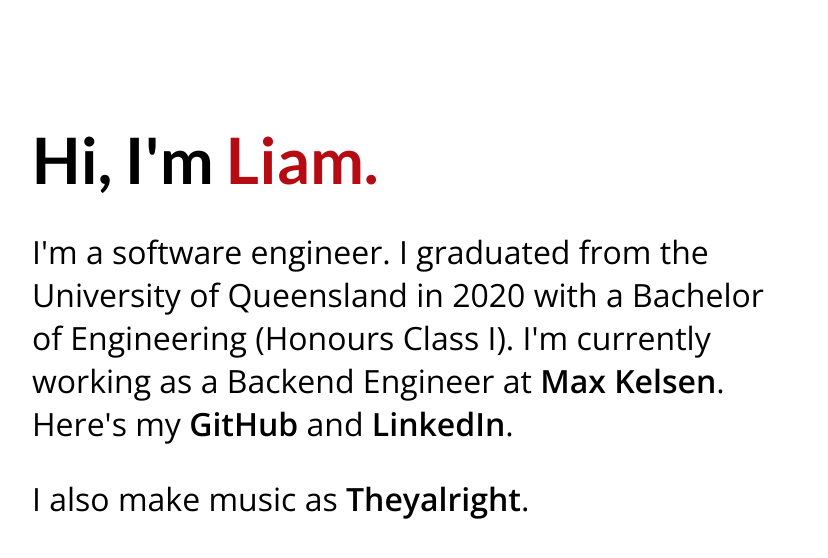
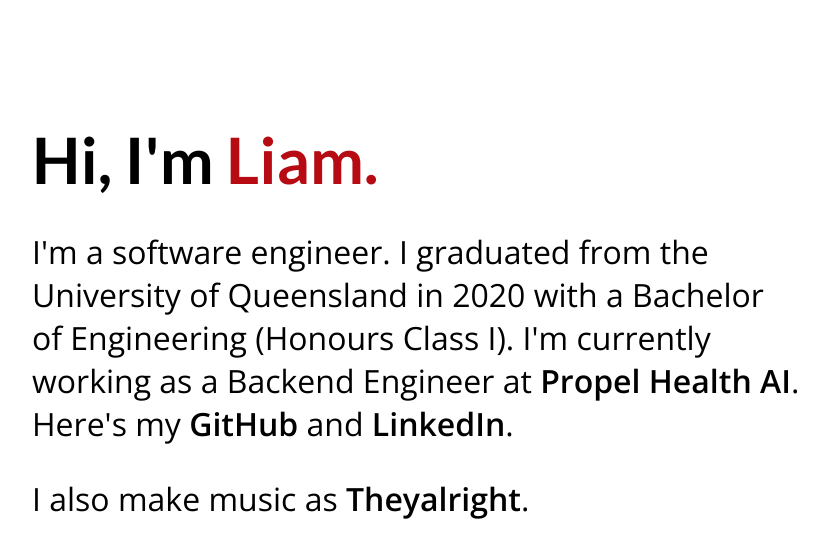
Before and after one commit to LiamGraham/liam.fish, a React (Vite) app: page / in a window 1280 px wide. Shown: the top 558 px of the page, without its empty margins (224-1052 px from the left). Built offline with nearby package versions, Linux system fonts and the light colour scheme.

Commit message:
Update bio

```diff
--- a/src/App.js
+++ b/src/App.js
@@ -20,7 +20,7 @@ export function App() {
       <p className='bio'>
         I'm a software engineer. I graduated from the University of Queensland
         in 2020 with a Bachelor of Engineering (Honours Class I). I'm currently working as
-        a Backend Engineer at <ColorLink href='https://maxkelsen.com/' mode='cycle'>Max Kelsen</ColorLink>. Here's
+        a Backend Engineer at <ColorLink href='https://www.propelhealth.ai/' mode='cycle'>Propel Health AI</ColorLink>. Here's
         my <ColorLink href='https://github.com/liamgraham'>GitHub</ColorLink> and <ColorLink href='https://www.linkedin.com/in/liam-graham/'>LinkedIn</ColorLink>.
       </p>
       <p className='bio'>
```
